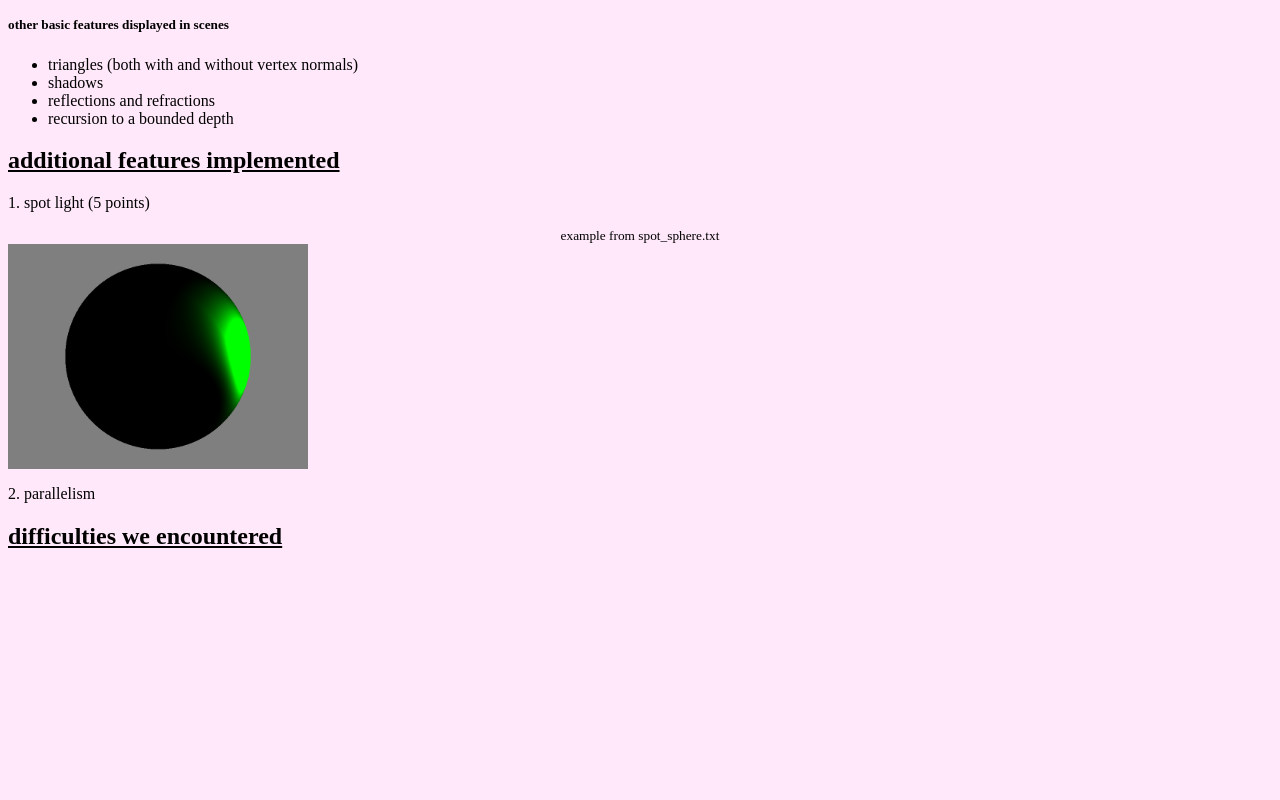
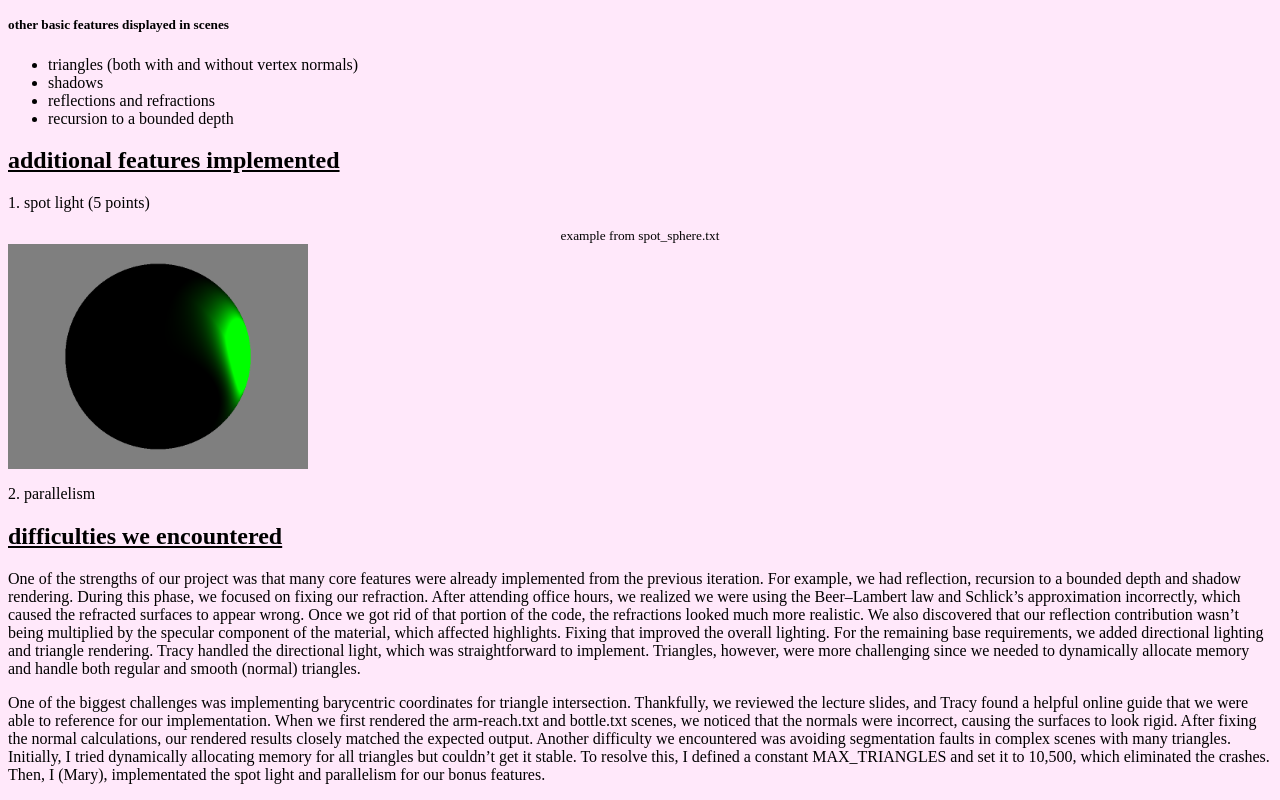
Before and after one commit to tracynpham/csci5607-project3b-webpage, a plain HTML site: page index.html in a window 1280 px wide. Shown: the part 4074-4874 px from the top of the page. Before the commit the page ends 4660 px from the top, so only its background shows below. Drawn offline with Linux system fonts and the light colour scheme.

Commit message:
difficulties paragraph

```diff
--- a/index.html
+++ b/index.html
@@ -200,9 +200,17 @@
 
     <h2>difficulties we encountered</h2>
     <p id="difficulties">
-
+        One of the strengths of our project was that many core features were already implemented from the previous iteration. For example, we had reflection, recursion to a bounded depth and shadow rendering. During this phase, we focused on fixing our refraction.
+        After attending office hours, we realized we were using the Beer–Lambert law and Schlick’s approximation incorrectly, which caused the refracted surfaces to appear wrong. Once we got rid of that portion of the code, the refractions looked much more realistic. We also
+        discovered that our reflection contribution wasn’t being multiplied by the specular component of the material, which affected highlights. Fixing that improved the overall lighting. For the remaining base requirements, we added directional lighting and triangle rendering.
+        Tracy handled the directional light, which was straightforward to implement. Triangles, however, were more challenging since we needed to dynamically allocate memory and handle both regular and smooth (normal) triangles.
     </p>
-
+    <p>
+         One of the biggest challenges was implementing barycentric
+        coordinates for triangle intersection. Thankfully, we reviewed the lecture slides, and Tracy found a helpful online guide that we were able to reference for our implementation. When we first rendered the arm-reach.txt and bottle.txt scenes, we noticed
+        that the normals were incorrect, causing the surfaces to look rigid. After fixing the normal calculations, our rendered results closely matched the expected output. Another difficulty we encountered was avoiding segmentation faults in complex scenes with many triangles. Initially,
+        I tried dynamically allocating memory for all triangles but couldn’t get it stable. To resolve this, I defined a constant MAX_TRIANGLES and set it to 10,500, which eliminated the crashes. Then, I (Mary), implementated the spot light and parallelism for our bonus features.
+    </p>
     <a hidden>
         link to download project files
     </a>
```
